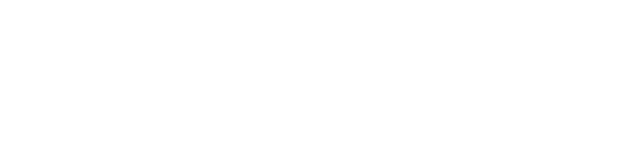
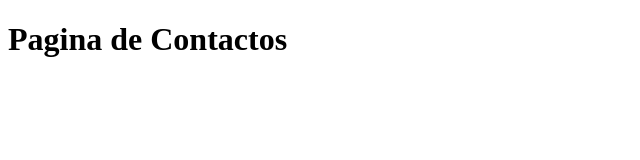
Before and after one commit to WashintonLopez/Ejemplo, a plain HTML site: page contactos.html in a window 1280 px wide. Shown: the whole page, without its empty margins (0-640 px from the left). Drawn offline with Linux system fonts and the light colour scheme.

Commit message:
Titulo de la pagina de Contactos

```diff
--- a/contactos.html
+++ b/contactos.html
@@ -7,6 +7,7 @@
     <title>Document</title>
 </head>
 <body>
+    <h1>Pagina de Contactos</h1>
 
 </body>
 </html>
```
Also changed, not shown: index.html (+0 -1 lines).
